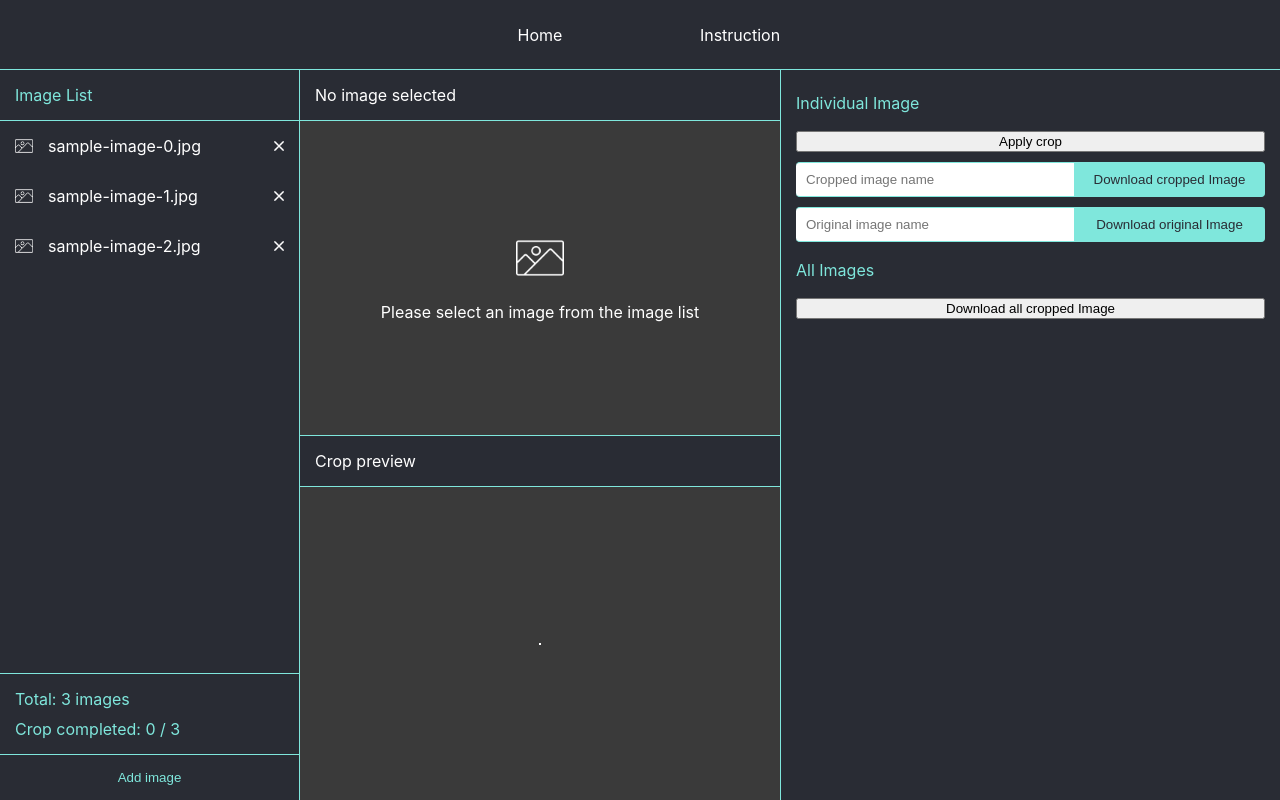
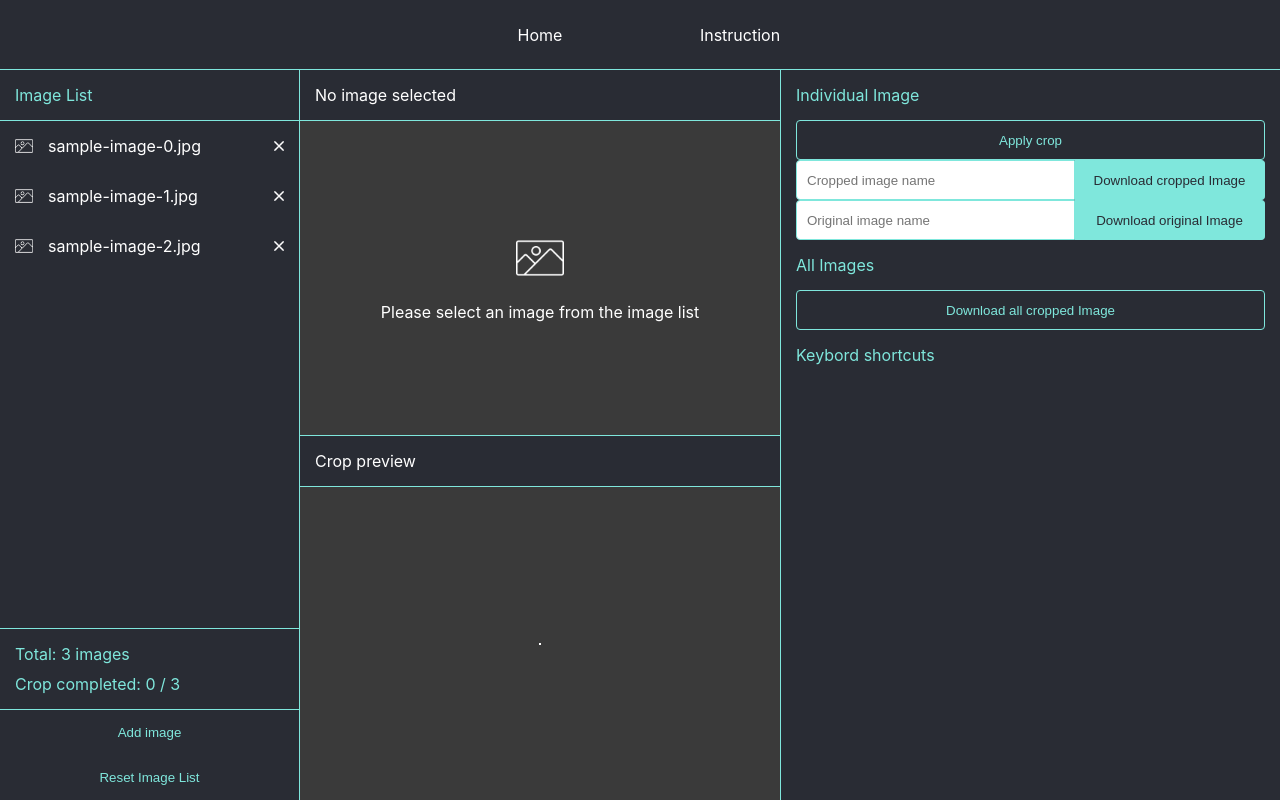
Before and after one commit to peppermintc/image-cropper, a React (Create React App) app: page / in a window 1280 px wide. Built offline with nearby package versions, Linux system fonts and the light colour scheme.

Commit message:
setting style change

```diff
--- a/src/components/ImageCropper/ImageCropper.tsx
+++ b/src/components/ImageCropper/ImageCropper.tsx
@@ -89,8 +89,6 @@ const ImageCropper: React.FC<Props> = ({ currentImage }) => {
         originalCanvasElement.height
       );
     };
-    // const cropImageUrl = originalCanvasElement.toDataURL("image/png");
-    // console.log(cropImageUrl);
   }, [currentImage, locB]);
 
   const onImageLoad = () => {
--- /dev/null
+++ b/src/components/ResetImageListButton/ResetImageListButton.scss
@@ -0,0 +1,15 @@
+@import "../../App.scss";
+
+.reset-image-list-button {
+  width: 100%;
+  border: none;
+  background-color: transparent;
+  color: $light-blue;
+  padding: 15px;
+  cursor: pointer;
+
+  &:hover {
+    background-color: $light-blue;
+    color: $dark-blue;
+  }
+}
--- /dev/null
+++ b/src/components/ResetImageListButton/ResetImageListButton.tsx
@@ -0,0 +1,7 @@
+import "./ResetImageListButton.scss";
+
+const ResetImageListButton = () => {
+  return <button className="reset-image-list-button">Reset Image List</button>;
+};
+
+export default ResetImageListButton;
--- a/src/components/Setting/Setting.scss
+++ b/src/components/Setting/Setting.scss
@@ -3,29 +3,40 @@
 .setting-container {
   width: 500px;
   border-left: 1px solid $light-blue;
+  padding: 15px;
 
-  .save-content {
-    padding: 15px;
-    display: flex;
-    flex-direction: column;
-    gap: 10px;
+  .individual-image-setting {
+    .title {
+      color: $light-blue;
+      margin-bottom: 15px;
+    }
 
-    .save-content-header {
-      margin: 8px 0;
+    .setting-button {
+      width: 100%;
+      height: 40px;
+      border: 1px solid $light-blue;
+      border-radius: 4px;
+      background-color: $dark-blue;
       color: $light-blue;
+      cursor: pointer;
+
+      &:hover {
+        background-color: $light-blue;
+        color: $dark-blue;
+      }
     }
 
     .input-button-group {
-      height: 35px;
+      width: 100%;
+      height: 40px;
       display: flex;
 
-      .image-name-input {
+      input {
         flex: 1;
+        height: 100%;
         border: 1px solid $light-blue;
-        height: 100%;
-        border-left: none;
+        border-radius: 4px 0 0 4px;
         padding: 0 10px;
-        border-radius: 4px 0 0 4px;
 
         &:focus {
           outline: none;
@@ -48,14 +59,22 @@
         }
       }
     }
+  }
 
-    .button-asdfa {
-      height: 100%;
+  .all-image-setting {
+    .title {
+      color: $light-blue;
+      margin: 15px 0;
+    }
+
+    .setting-button {
+      width: 100%;
+      height: 40px;
       border: 1px solid $light-blue;
+      border-radius: 4px;
       background-color: $dark-blue;
       color: $light-blue;
       cursor: pointer;
-      border-radius: 4px;
 
       &:hover {
         background-color: $light-blue;
@@ -63,4 +82,11 @@
       }
     }
   }
+
+  .keyboard-shortcuts-container {
+    .title {
+      color: $light-blue;
+      margin: 15px 0;
+    }
+  }
 }
--- a/src/components/Setting/Setting.tsx
+++ b/src/components/Setting/Setting.tsx
@@ -1,29 +1,38 @@
 import "./Setting.scss";
 
 const Setting = () => {
+  const onApplyCropButtonClick = () => {
+    const previewCanvasElement: HTMLCanvasElement | null =
+      document.querySelector("#preview-canvas-element");
+    if (!previewCanvasElement) return;
+    const croppedUrl = previewCanvasElement.toDataURL();
+    // console.log();
+  };
+
   return (
     <div className="setting-container">
-      <div className="save-content">
-        <div className="save-content-header">Individual Image</div>
-        <button>Apply crop</button>
+      <div className="individual-image-setting">
+        <div className="title">Individual Image</div>
+        <button className="setting-button" onClick={onApplyCropButtonClick}>
+          Apply crop
+        </button>
         <div className="input-button-group">
-          <input
-            className="image-name-input"
-            type="text"
-            placeholder="Cropped image name"
-          />
+          <input type="text" placeholder="Cropped image name" />
           <button>Download cropped Image</button>
         </div>
         <div className="input-button-group">
-          <input
-            className="image-name-input"
-            type="text"
-            placeholder="Original image name"
-          />
+          <input type="text" placeholder="Original image name" />
           <button>Download original Image</button>
         </div>
-        <div className="save-content-header">All Images</div>
-        <button>Download all cropped Image</button>
+      </div>
+
+      <div className="all-image-setting">
+        <div className="title">All Images</div>
+        <button className="setting-button">Download all cropped Image</button>
+      </div>
+
+      <div className="keyboard-shortcuts-container">
+        <div className="title">Keybord shortcuts</div>
       </div>
     </div>
   );
--- a/src/components/SideBar/SideBar.tsx
+++ b/src/components/SideBar/SideBar.tsx
@@ -1,5 +1,6 @@
+import ImageList from "../ImageList/ImageList";
 import AddImageButton from "../AddImageButton/AddImageButton";
-import ImageList from "../ImageList/ImageList";
+import ResetImageListButton from "../ResetImageListButton/ResetImageListButton";
 import "./SideBar.scss";
 
 const SideBar: React.FC = () => {
@@ -7,6 +8,7 @@ const SideBar: React.FC = () => {
     <div className="side-bar">
       <ImageList />
       <AddImageButton />
+      <ResetImageListButton />
     </div>
   );
 };
```
